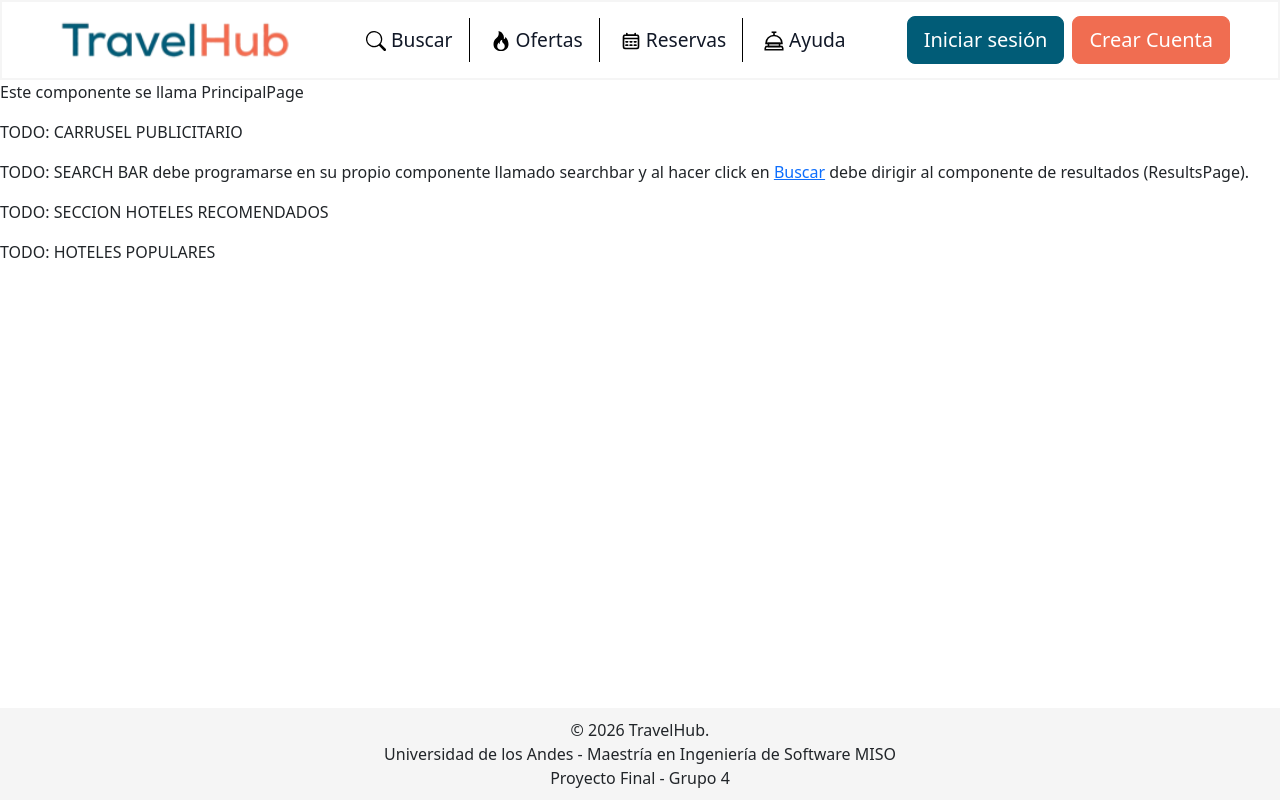
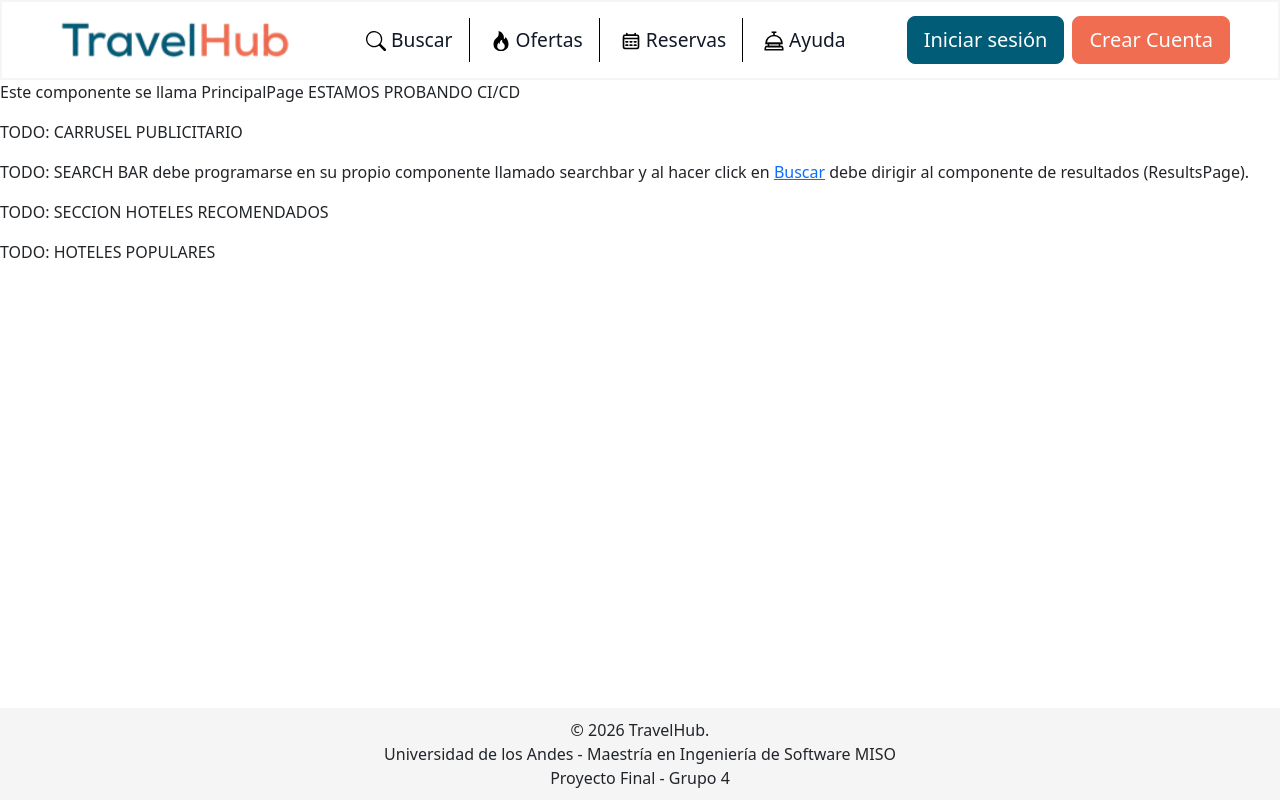
Before and after one commit to Grupo4-MISO/TravelHub-ProyectoFinal-FrontEnd, an Angular app: page / in a window 1280 px wide. Built offline with nearby package versions, Linux system fonts and the light colour scheme.

Commit message:
Prueba de CI/CD

```diff
--- a/src/app/PrincipalPage/PrincipalPage.component.html
+++ b/src/app/PrincipalPage/PrincipalPage.component.html
@@ -1,4 +1,4 @@
-<p>Este componente se llama PrincipalPage</p>
+<p>Este componente se llama PrincipalPage ESTAMOS PROBANDO CI/CD</p>
 
 <p>TODO: CARRUSEL PUBLICITARIO</p>
 
```
